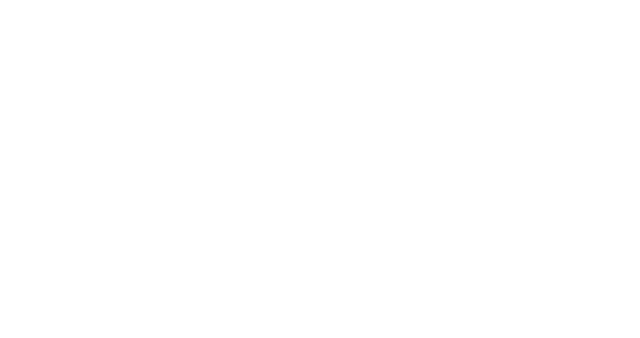
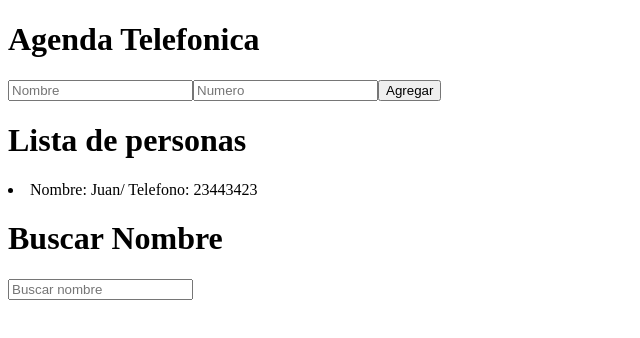
Before and after one commit to abel1994-mza/Curso-fullstack-open, a React (Vite) app: page / in a window 1280 px wide. Shown: the top 338 px of the page, without its empty margins (0-640 px from the left). Built offline with nearby package versions, Linux system fonts and the light colour scheme.

Commit message:
Ejercicio terminado 2.6-2.10 Agenda

```diff
--- a/src/App.jsx
+++ b/src/App.jsx
@@ -1,6 +1,81 @@
-import Course from "./componentes/Course";
+import Note from "./componentes/Note";
+import Note2 from "./componentes/Note2";
+import { useState } from "react";
 const App = () => {
-  return <></>;
+  const [person, setPerson] = useState([{ name: "Juan", movil: 23443423 }]);
+  const [newName, setNewName] = useState("");
+  const [newNum, setNewNum] = useState("");
+  const [searchTeam, setSearchTeam] = useState("");
+
+  const handleNameChange = (e) => {
+    setNewName(e.target.value);
+  };
+  const handleNumChange = (e) => {
+    setNewNum(e.target.value);
+  };
+
+  const handleSearch = (e) => {
+    setSearchTeam(e.target.value);
+  };
+
+  const handleSubmit = (e) => {
+    e.preventDefault();
+    const newPerson = {
+      id: person.length + 1,
+      name: newName,
+      movil: newNum,
+    };
+    setPerson([...person, newPerson]);
+    setNewName("");
+  };
+  const filterPerson = (persons, search) => {
+    return persons.filter((person) =>
+      person.name.toLowerCase().includes(search.toLowerCase())
+    );
+  };
+  return (
+    <>
+      <h1>Agenda Telefonica</h1>
+      <form onSubmit={handleSubmit}>
+        <input
+          type="text"
+          onChange={handleNameChange}
+          value={newName}
+          placeholder="Nombre"
+        />
+        <input
+          type="number"
+          onChange={handleNumChange}
+          value={newNum}
+          placeholder="Numero"
+        />
+
+        <button type="submit">Agregar</button>
+      </form>
+
+      <h1>Lista de personas</h1>
+      {person.map((n, i) => {
+        return <Note key={i} note={n} />;
+      })}
+      <h1>Buscar Nombre</h1>
+
+      <input
+        type="text"
+        value={searchTeam}
+        onChange={handleSearch}
+        placeholder="Buscar nombre"
+      />
+
+      {searchTeam && (
+        <>
+          <h2>Personas buscadas</h2>
+          {filterPerson(person, searchTeam).map((n, index) => (
+            <Note2 key={index} note={n} />
+          ))}
+        </>
+      )}
+    </>
+  );
 };
 
 export default App;
--- a/src/componentes/Course.jsx
+++ /dev/null
@@ -1,37 +0,0 @@
-const Header = (props) => {
-  console.log(props);
-  return <h1>{props.course}</h1>;
-};
-
-const Content = ({ part, exercises }) => {
-  console.log(part, exercises);
-  return (
-    <>
-      <p>Parte: {part}</p>
-      <p>Ejercicios: {exercises}</p>
-    </>
-  );
-};
-const Total = ({ parts }) => {
-  const total = parts.reduce((sum, part) => sum + part.exercises, 0);
-  console.log(total);
-  return (
-    <>
-      <p>Number of exercises {total}</p>
-    </>
-  );
-};
-
-const Course = ({ course }) => {
-  return (
-    <>
-      <Header course={course.name} />
-      {course.parts.map((part) => (
-        <Content key={part.id} part={part.name} exercises={part.exercises} />
-      ))}
-      <Total parts={course.parts} />
-    </>
-  );
-};
-
-export default Course;
--- /dev/null
+++ b/src/componentes/Note.jsx
@@ -0,0 +1,11 @@
+const Note = ({ note }) => {
+  return (
+    <>
+      <li>
+        Nombre: {note.name}/ Telefono: {note.movil}
+      </li>
+    </>
+  );
+};
+
+export default Note;
--- /dev/null
+++ b/src/componentes/Note2.jsx
@@ -0,0 +1,8 @@
+const Note2 = ({ note }) => {
+  return (
+    <>
+      <p>{note.name} </p>
+    </>
+  );
+};
+export default Note2;
```
